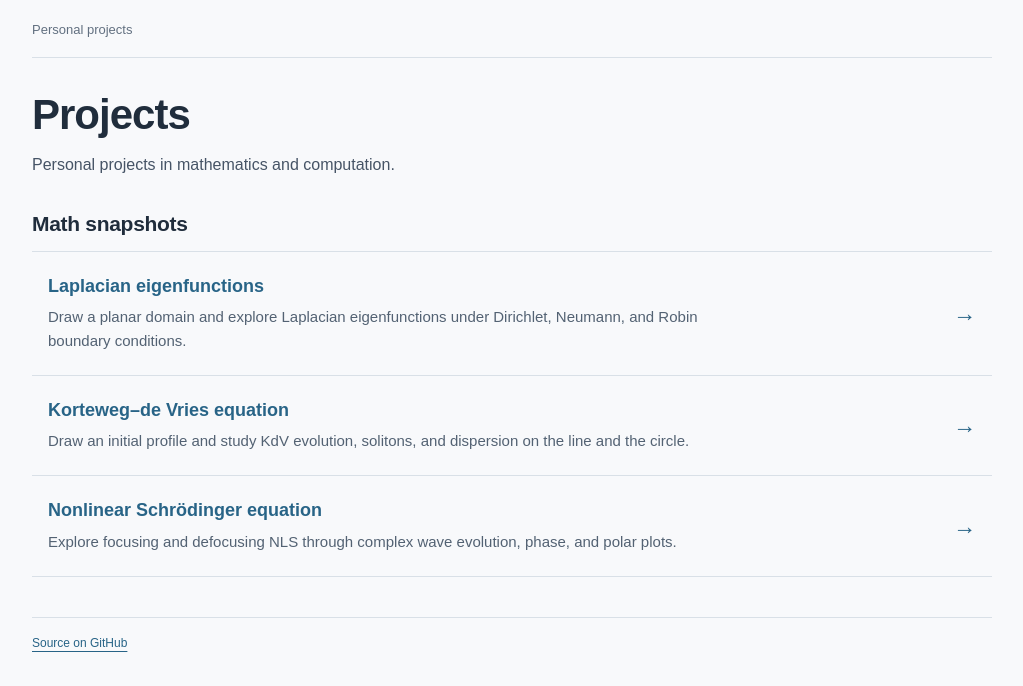
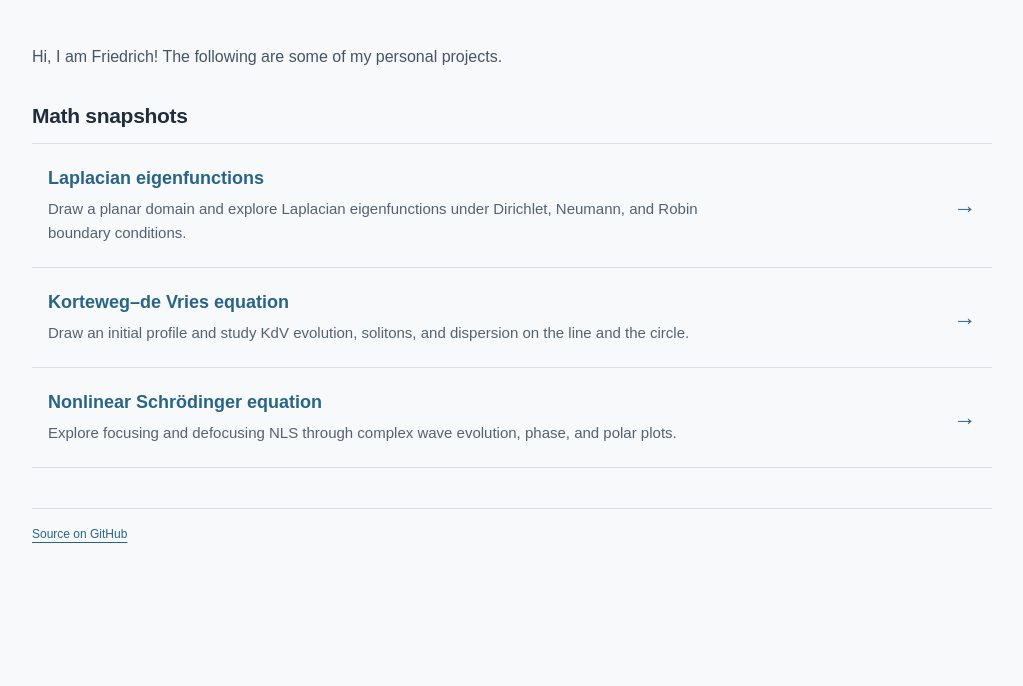
Before and after one commit to Fri3dr1ch/Fri3dr1ch.github.io, a plain HTML site: page index.html in a window 1280 px wide. Shown: the whole page, without its empty margins (128-1151 px from the left). Drawn offline with Linux system fonts and the light colour scheme.

Commit message:
changed index.html

```diff
--- a/index.html
+++ b/index.html
@@ -54,10 +54,8 @@
 </head>
 <body>
   <a class="skip-link" href="#main">Skip to projects</a>
-  <header class="site-header page">Personal projects</header>
   <main id="main" class="page">
-    <h1>Projects</h1>
-    <p class="introduction">Personal projects in mathematics and computation.</p>
+    <p class="introduction">Hi, I am Friedrich! The following are some of my personal projects.</p>
 
     <section class="project-section" aria-labelledby="math-snapshots">
       <h2 id="math-snapshots">Math snapshots</h2>
```
